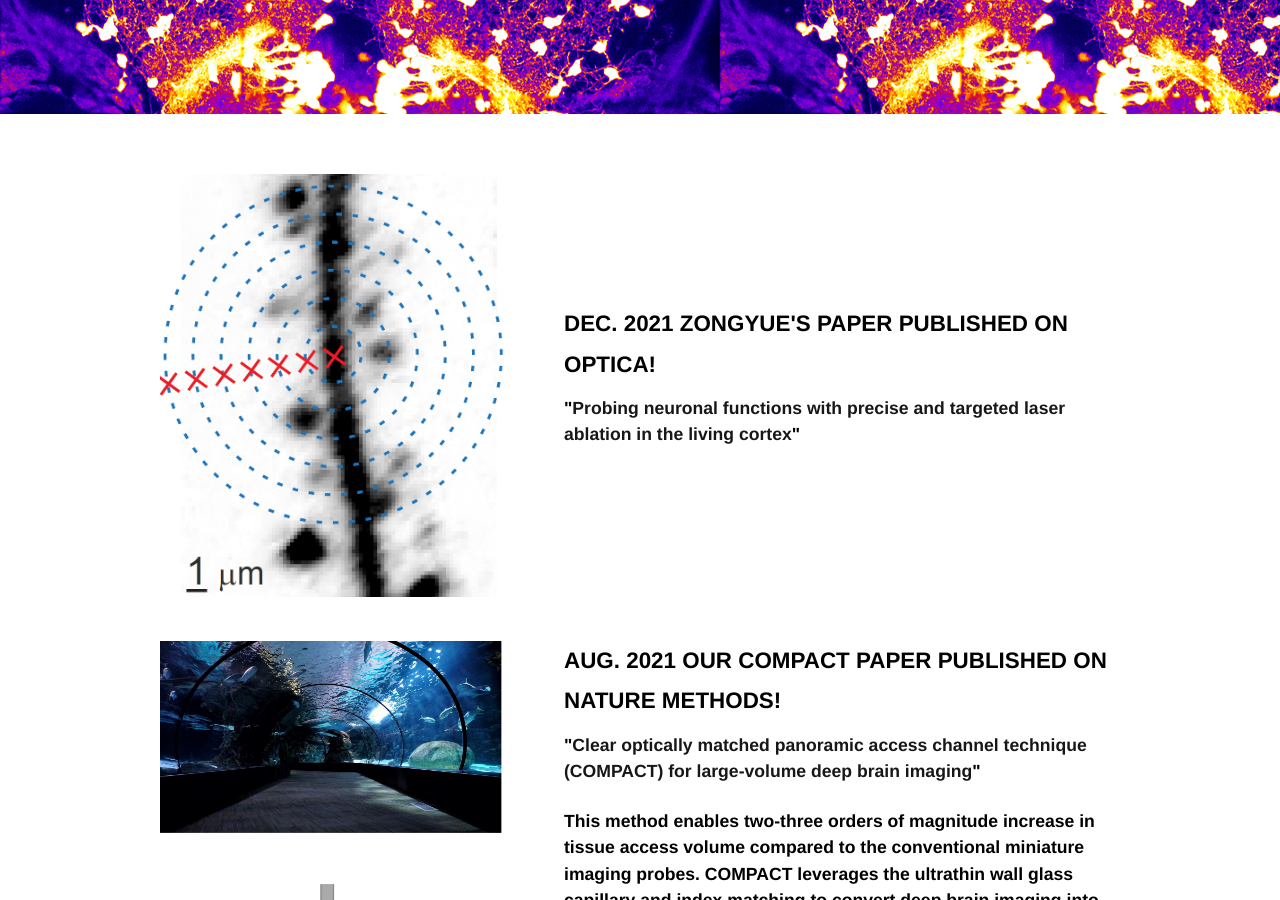
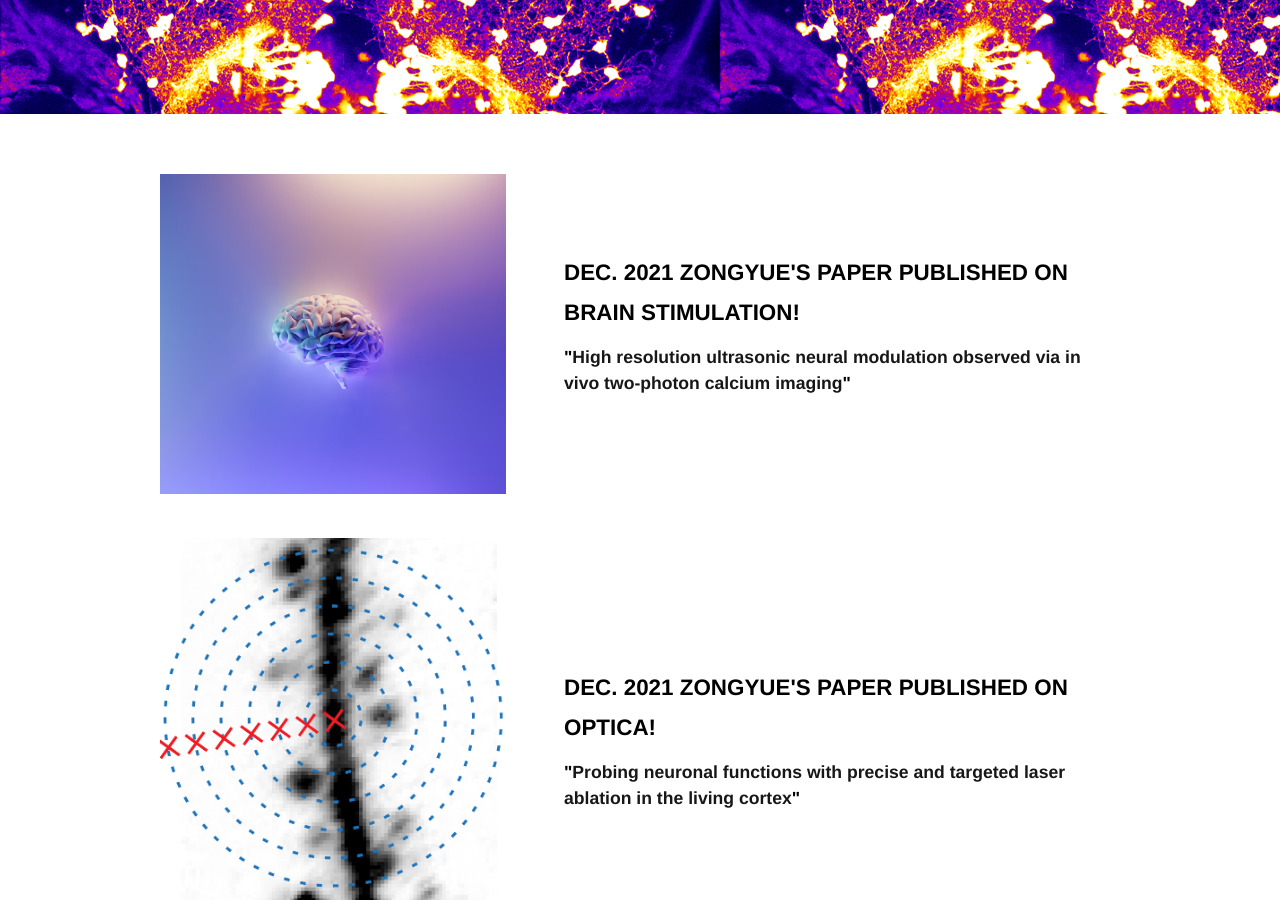
Before and after one commit to mengcuilab/mengcuilab.github.io, a Jekyll site: the page built from news.html, in a window 1280 px wide and 900 px high, scrolled down 520 px. Built offline with Jekyll 4.4.1, drawn with Linux system fonts in a browser that asks for light colours.

Commit message:
zongyue's paper

```diff
--- a/news.html
+++ b/news.html
@@ -12,6 +12,23 @@ layout: default
   <div class="main_wrapper">
 	<div id="news" class="main_wrapper_3fr">
 
+
+	  	<div class="news_wrapper">
+		  	<div class="news_img">
+				<img src="/assets/img/news/2021_zongyue_brainstimulation.png" alt="2021_BrainStimulation">
+			</div>
+
+			<div class="news_txt">
+			  <h2> DEC. 2021 ZONGYUE'S PAPER PUBLISHED ON BRAIN STIMULATION!</h2>
+
+
+			  <h4>"<a href="https://www.biorxiv.org/content/10.1101/2021.03.23.436645v1.full">High resolution ultrasonic neural modulation observed via in vivo two-photon calcium imaging</a>"</h4>
+
+
+
+                       </div>
+		</div>
+
 	  	<div class="news_wrapper">
 		  	<div class="news_img">
 				<img src="/assets/img/news/2021_zongyue_optica.png" alt="2021_Optica">
@@ -24,8 +41,6 @@ layout: default
 
                        </div>
 		</div>
-
-
 
 	  	<div class="news_wrapper">
 		  	<div class="news_img">
--- a/publications.html
+++ b/publications.html
@@ -16,6 +16,8 @@ title: Publications
 	  <div class="pubs_wrapper">
 
 		<!-- <h2> 2019 </h2> -->
+
+		<li> Cheng, Zongyue, Chenmao Wang, Bowen Wei, Wenbiao Gan, Qifa Zhou, and <b>Meng Cui</b>. "<a href="https://www.biorxiv.org/content/10.1101/2021.03.23.436645v1.full">High resolution ultrasonic neural modulation observed via in vivo two-photon calcium imaging.</a>" bioRxiv (2021).
 
 
 		<li> Cheng, Zongyue, Yiyong Han, Bowen Wei, Baoling Lai, Baoming Li, <b>Meng Cui</b>, and Wen-Biao Gan. "<a href="https://www.osapublishing.org/optica/fulltext.cfm?uri=optica-8-12-1559&id=465723">Probing neuronal functions with precise and targeted laser ablation in the living cortex.</a>" Optica 8, no. 12 (2021): 1559-1572.
```
Also changed, not shown: assets/img/news/2021_zongyue_brainstimulation.png (added).
